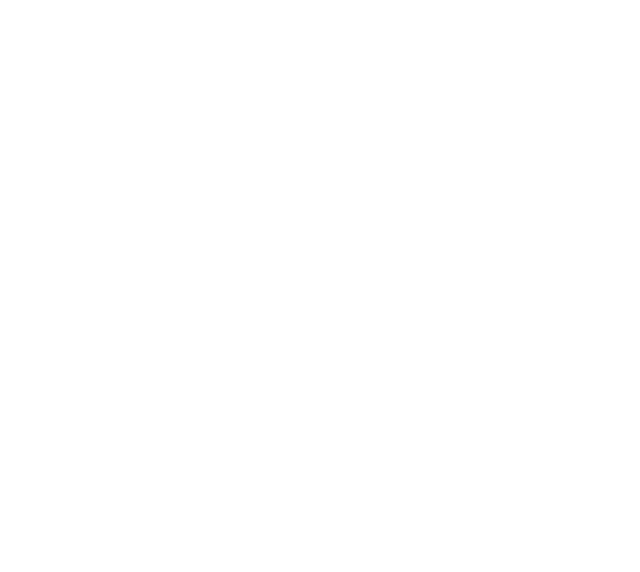
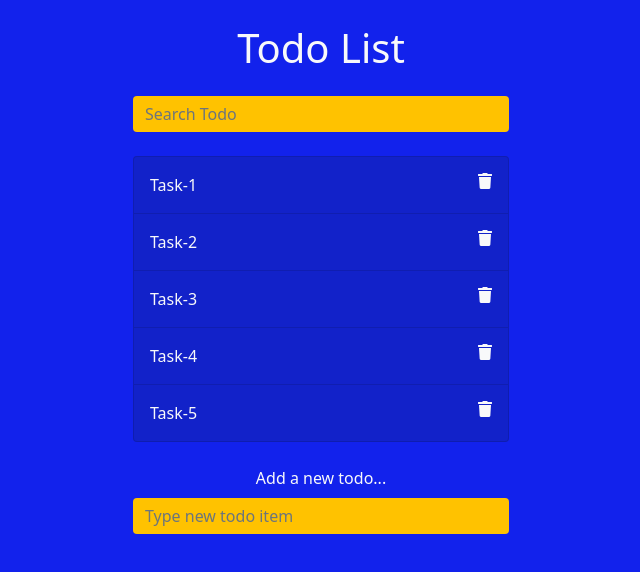
Before and after one commit to MaheshShittlani/JSTodoApp, a plain HTML site: page index.html in a window 1280 px wide. Shown: the whole page, without its empty margins (319-959 px from the left). Drawn offline with nearby package versions, Linux system fonts and the light colour scheme.

Commit message:
Basic templatesetup with html and css

```diff
--- a/index.html
+++ b/index.html
@@ -9,6 +9,43 @@
     <link rel="stylesheet" href="style.css">
 </head>
 <body>
+    <div class="container">
+        <header class="my-4 text-center text-light">
+            <h1 class="mb-4">Todo List</h1>
+            <form class="search">
+                <input class="form-control m-auto" type="text" name="search" placeholder="Search Todo">
+            </form>
+        </header>
+        <ul class="list-group todos my-4">
+            <li class="list-group-item text-light todo-item d-flex justify-content-between py-3">
+                <span>Task-1</span>
+                <i class="fas fa-trash delete"></i>
+            </li>
+            <li class="list-group-item text-light todo-item d-flex justify-content-between py-3">
+                <span>Task-2</span>
+                <i class="fas fa-trash delete"></i>
+            </li>
+            <li class="list-group-item text-light todo-item d-flex justify-content-between py-3">
+                <span>Task-3</span>
+                <i class="fas fa-trash delete"></i>
+            </li>
+            <li class="list-group-item text-light todo-item d-flex justify-content-between py-3">
+                <span>Task-4</span>
+                <i class="fas fa-trash delete"></i>
+            </li>
+            <li class="list-group-item text-light todo-item d-flex justify-content-between py-3">
+                <span>Task-5</span>
+                <i class="fas fa-trash delete"></i>
+            </li>
+          </ul>
+
+
+          <form class="add my-4 text-center">
+              <label for="" class="text-light mb-2">Add a new todo...</label>
+              <input type="text" class="form-control m-auto" placeholder="Type new todo item">
+          </form>
+    </div>
+
 
     <script src="app.js"></script>
 </body>
--- a/style.css
+++ b/style.css
@@ -0,0 +1,22 @@
+body {
+    background-color: #1222EC;
+}
+
+.container {
+    max-width: 400px;
+}
+
+input[type=text],
+input[type=text]:focus {
+    color: #444;
+    border: none;
+    background-color: #ffc200;
+}
+
+.todos li {
+    background-color: #1222C9;
+}
+
+.delete {
+    cursor: pointer;
+}
```
